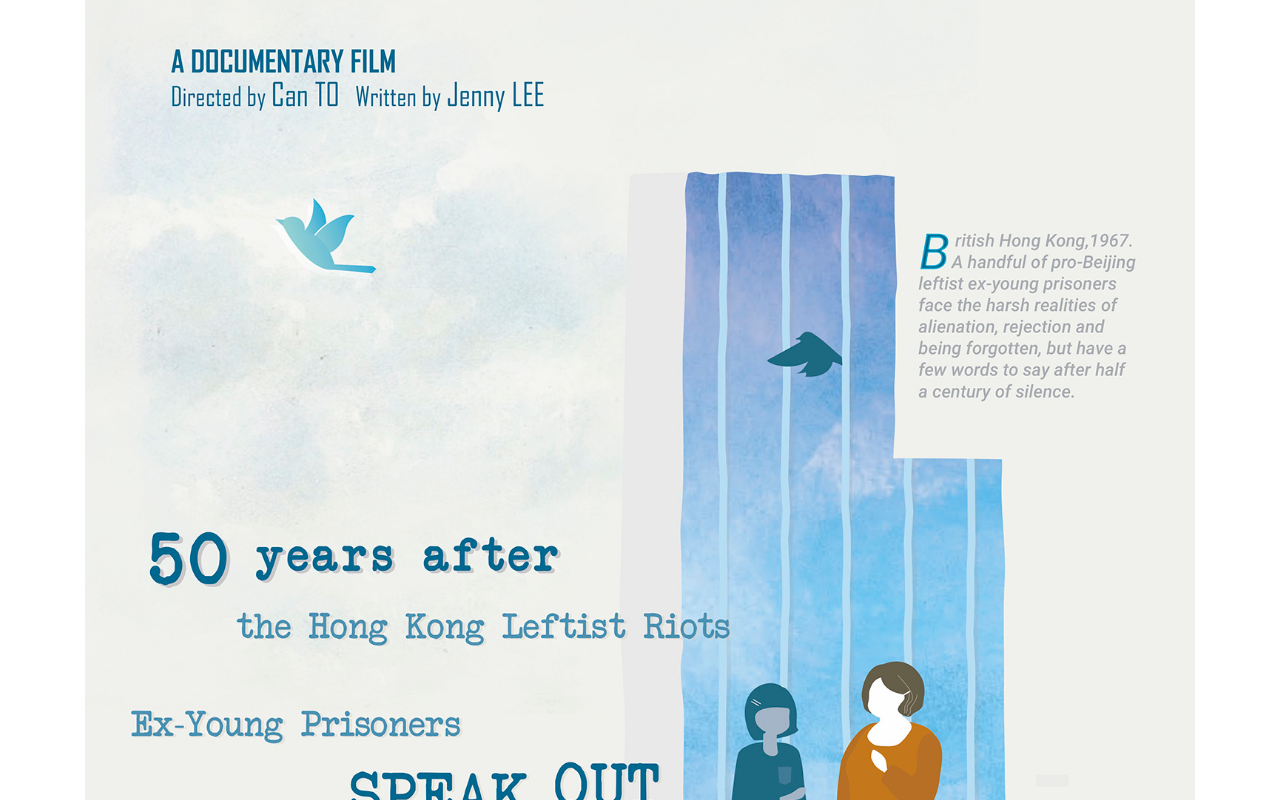
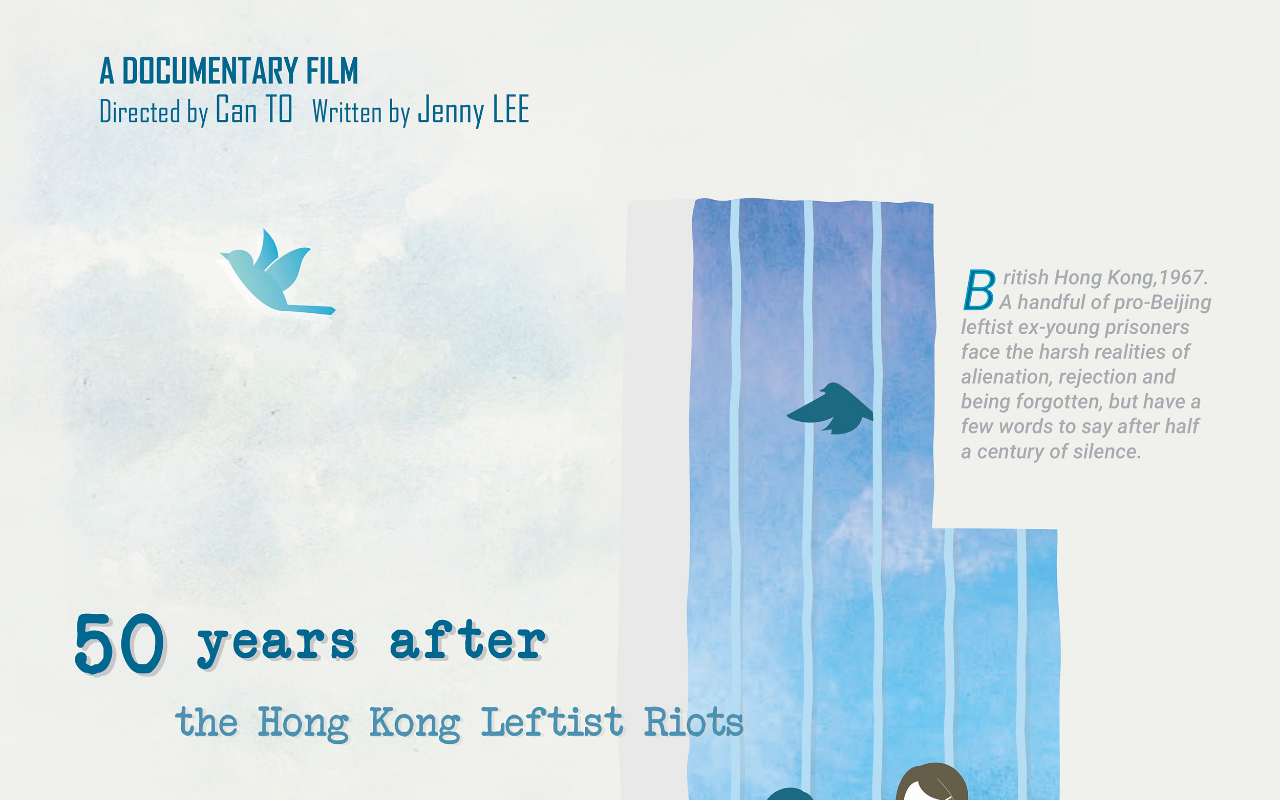
Before and after one commit to fatdom/yp1967, a plain HTML site: page index.html in a window 1280 px wide. Shown: the top 800 px of the page. Drawn offline with nearby package versions, Linux system fonts and the light colour scheme.

Commit message:
no gutters

```diff
--- a/index.html
+++ b/index.html
@@ -11,13 +11,13 @@
     <link rel="stylesheet" href="https://maxcdn.bootstrapcdn.com/bootstrap/4.0.0-beta/css/bootstrap.min.css" integrity="sha384-/Y6pD6FV/Vv2HJnA6t+vslU6fwYXjCFtcEpHbNJ0lyAFsXTsjBbfaDjzALeQsN6M" crossorigin="anonymous">
   </head>
   <body>
-    <div class="container">
-        <div class="row">
-            <div class="col">
-                <img src="poster.jpg" class="img-fluid" alt="YP1967">
-            </div>
+
+    <div class="row no-gutters">
+        <div class="col">
+            <img src="poster-lg.jpg" class="img-fluid" alt="YP1967">
         </div>
     </div>
+
 
     <!-- Optional JavaScript -->
     <!-- jQuery first, then Popper.js, then Bootstrap JS
```
Also changed, not shown: poster-lg.jpg (added).
